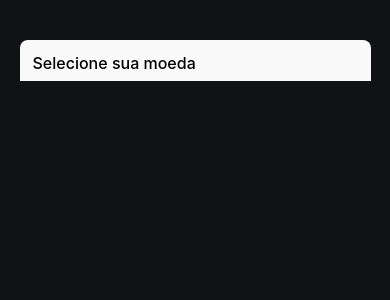
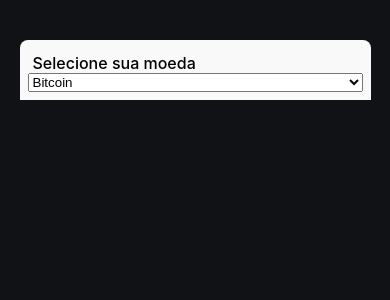
Before and after one commit to NicolasOBP/ConversorMoedas-Curso-Fabrica-de-Aplicativos, a React Native app: screen / in a window 390 px wide. Shown: the top 300 px of the page. Built offline with nearby package versions, Linux system fonts and the light colour scheme.

Commit message:
adding picker component

```diff
--- a/App.tsx
+++ b/App.tsx
@@ -1,6 +1,7 @@
 import { StatusBar } from "expo-status-bar";
 import { StyleSheet, Text, View } from "react-native";
 import { useEffect } from "react";
+import { PickerItem } from "./src/components/Picker";
 
 export default function App() {
   return (
@@ -9,6 +10,8 @@
 
       <View style={styles.areaMoeda}>
         <Text style={styles.titulo}>Selecione sua moeda</Text>
+
+        <PickerItem />
       </View>
     </View>
   );
--- /dev/null
+++ b/src/components/Picker/index.tsx
@@ -0,0 +1,9 @@
+import { Picker } from "@react-native-picker/picker";
+
+export function PickerItem() {
+  return (
+    <Picker>
+      <Picker.Item value="BTC" key={0} label="Bitcoin" />
+    </Picker>
+  );
+}
```
